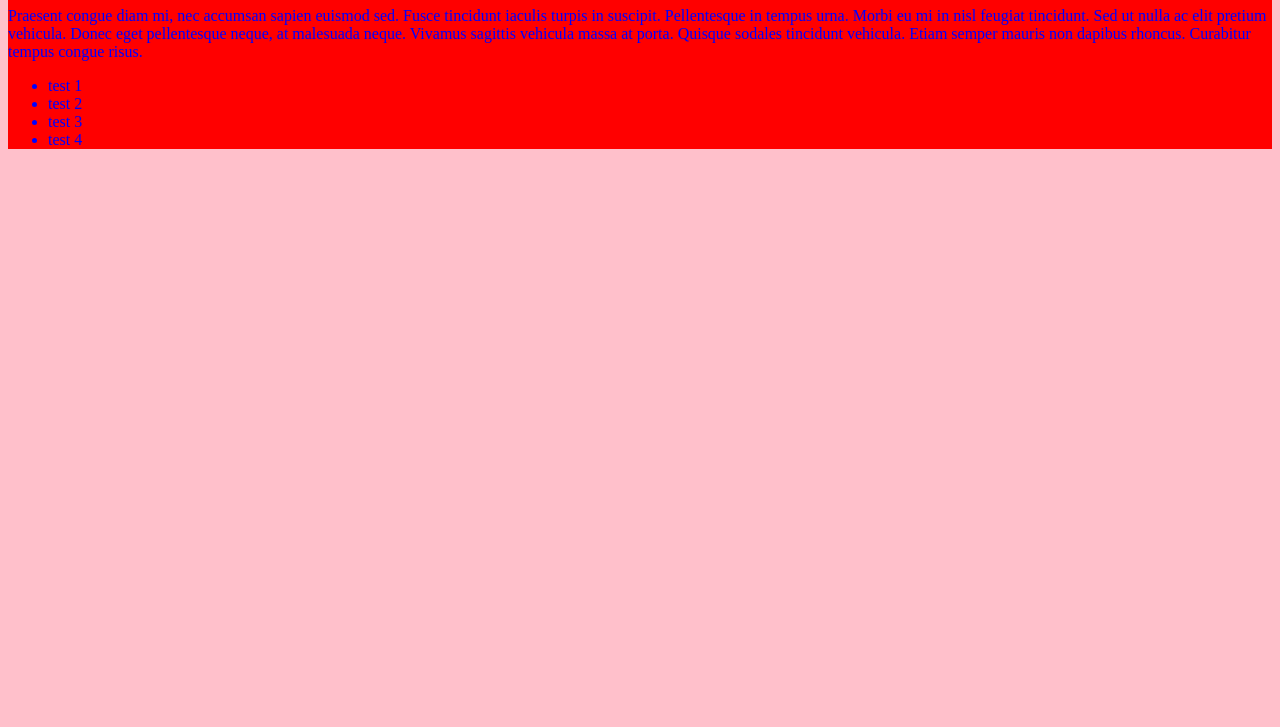
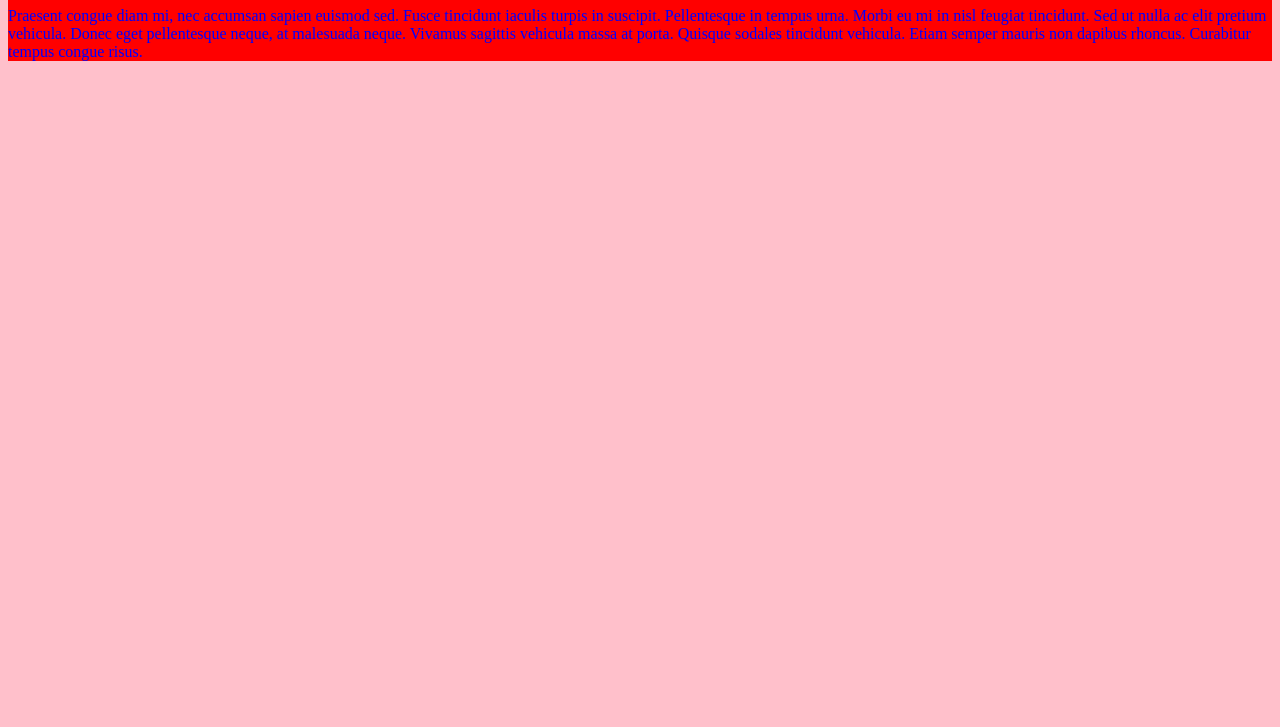
Before and after one commit to wjhessels/testproject, a website: page index.html in a window 1280 px wide. Shown: the part 73-800 px from the top of the page. Drawn offline with Linux system fonts and the light colour scheme.

Commit message:
toegevoegd 2

```diff
--- a/index.html
+++ b/index.html
@@ -12,12 +12,6 @@
 	<div id="container">
 		<h1>Test Gulp 10 index</h1>
 		<p>Praesent congue diam mi, nec accumsan sapien euismod sed. Fusce tincidunt iaculis turpis in suscipit. Pellentesque in tempus urna. Morbi eu mi in nisl feugiat tincidunt. Sed ut nulla ac elit pretium vehicula. Donec eget pellentesque neque, at malesuada neque. Vivamus sagittis vehicula massa at porta. Quisque sodales tincidunt vehicula. Etiam semper mauris non dapibus rhoncus. Curabitur tempus congue risus.</p>
-		<ul>
-			<li>test 1</li>
-			<li>test 2</li>
-			<li>test 3</li>
-			<li>test 4</li>
-		</ul>
 	</div>
 </body>
 </html>
```
